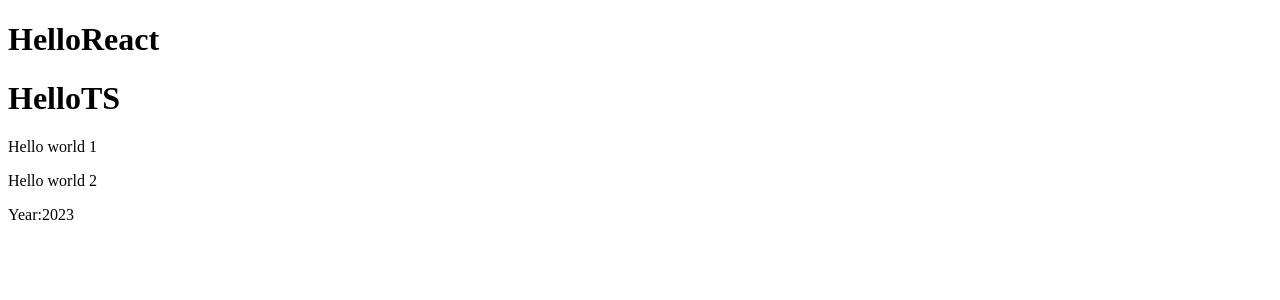
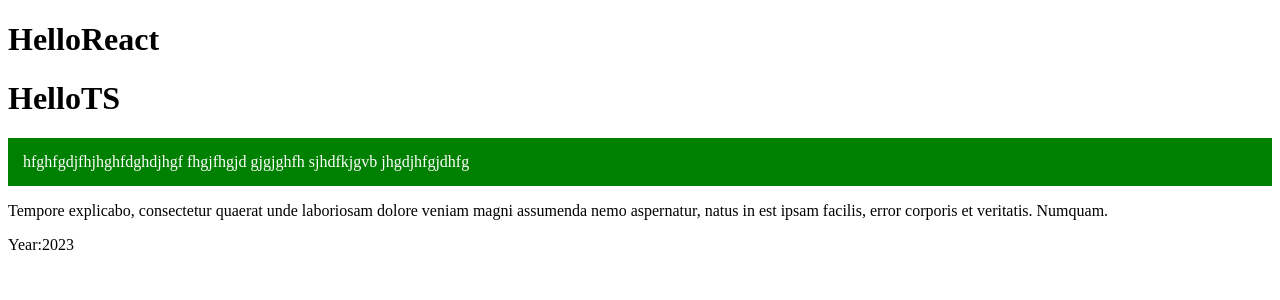
Before and after one commit to IrynaSem/Project-Fake-Shop, a React (Create React App) app: page / in a window 1280 px wide. Shown: the top 300 px of the page. Built offline with nearby package versions, Linux system fonts and the light colour scheme.

Commit message:
внутрішній стиль

```diff
--- a/src/Content.tsx
+++ b/src/Content.tsx
@@ -7,7 +7,15 @@ type Props = {
 export const Content = (props: Props) => {
     return (
         <>
-            <p>{props.text1}</p>
+            <p
+                style={{
+                    color: 'white',
+                    background: 'green',
+                    padding: '15px',
+                }}
+            >
+                {props.text1}
+            </p>
             <p>{props.text2}</p>
             <div>Year:{props.year}</div>
         </>
--- a/src/index.tsx
+++ b/src/index.tsx
@@ -9,7 +9,11 @@ function App() {
         <>
             <Title text="React" />
             <Title text="TS" />
-            <Content text1="Hello world 1" text2="Hello world 2" year={2023} />
+            <Content
+                text1="hfghfgdjfhjhghfdghdjhgf fhgjfhgjd gjgjghfh sjhdfkjgvb jhgdjhfgjdhfg"
+                text2="Tempore explicabo, consectetur quaerat unde laboriosam dolore veniam magni assumenda nemo aspernatur, natus in est ipsam facilis, error corporis et veritatis. Numquam."
+                year={2023}
+            />
         </>
     )
 }
```
